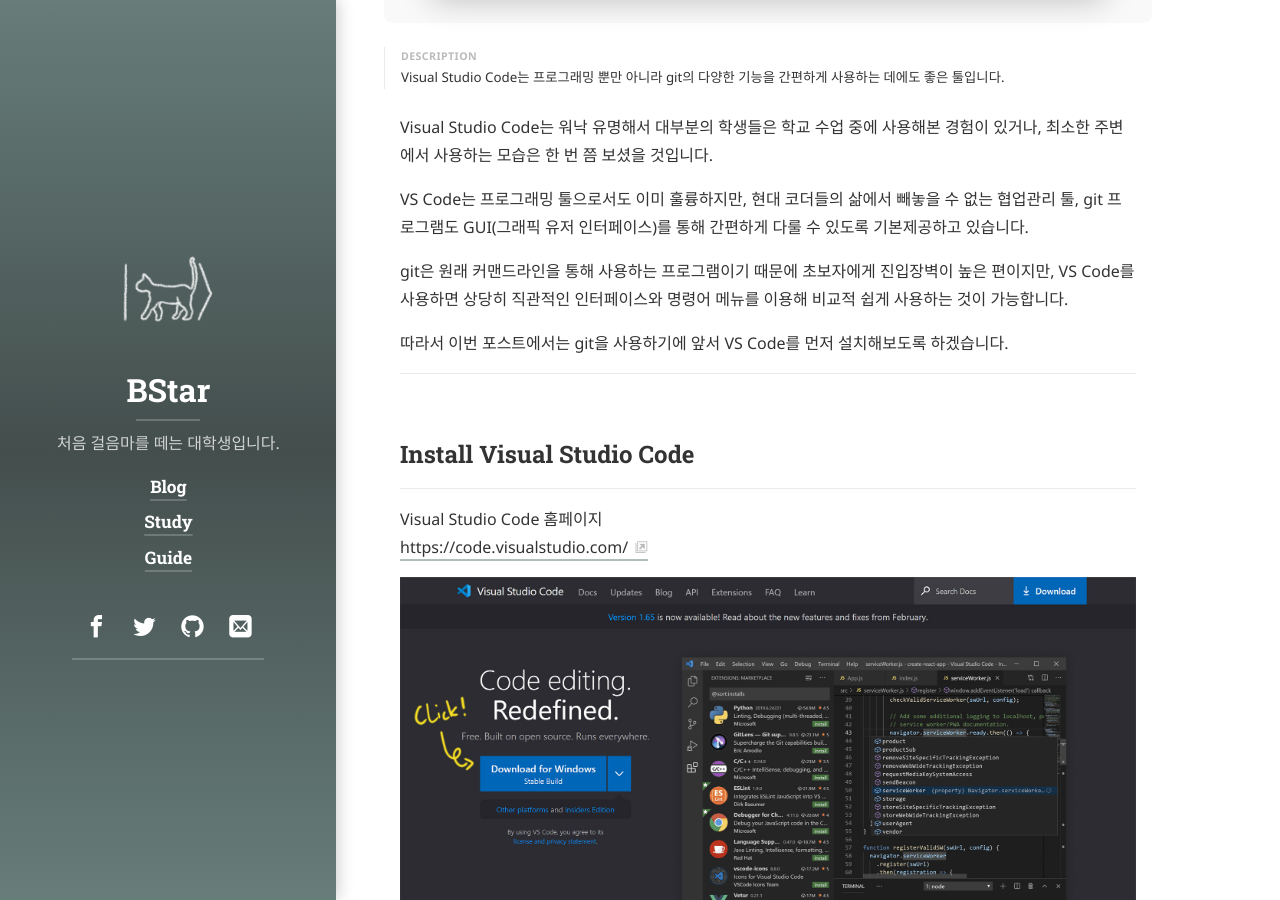
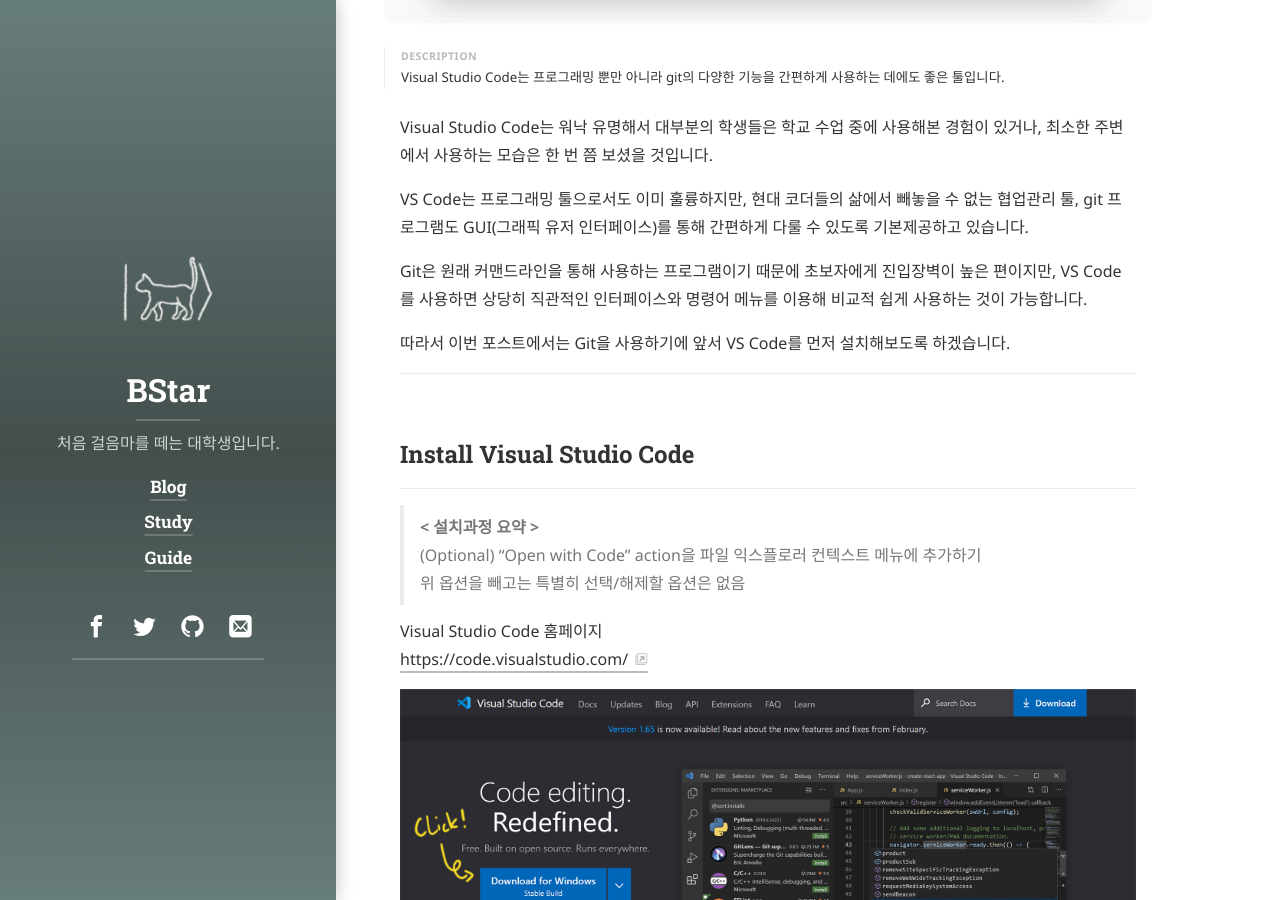
Before and after one commit to BStar14/bstar14.github.io, a Jekyll site: the page built from guide/_posts/2022-03-26-how-to-install-visual-studio-code.md, in a window 1280 px wide and 900 px high, scrolled down 631 px. Built offline with Jekyll 4.4.1, drawn with Linux system fonts in a browser that asks for light colours; cached includes are drawn as plain includes; nearby versions of some CDN libraries; some web fonts are replaced; library files that are not in the unit come from our copies.

Commit message:
Edit post 26.03.22

```diff
--- a/guide/_posts/2022-03-26-how-to-install-visual-studio-code.md
+++ b/guide/_posts/2022-03-26-how-to-install-visual-studio-code.md
@@ -11,13 +11,17 @@
 
 VS Code는 프로그래밍 툴으로서도 이미 훌륭하지만, 현대 코더들의 삶에서 빼놓을 수 없는 협업관리 툴, git 프로그램도 GUI(그래픽 유저 인터페이스)를 통해 간편하게 다룰 수 있도록 기본제공하고 있습니다.
 
-git은 원래 커맨드라인을 통해 사용하는 프로그램이기 때문에 초보자에게 진입장벽이 높은 편이지만, VS Code를 사용하면 상당히 직관적인 인터페이스와 명령어 메뉴를 이용해 비교적 쉽게 사용하는 것이 가능합니다.
+Git은 원래 커맨드라인을 통해 사용하는 프로그램이기 때문에 초보자에게 진입장벽이 높은 편이지만, VS Code를 사용하면 상당히 직관적인 인터페이스와 명령어 메뉴를 이용해 비교적 쉽게 사용하는 것이 가능합니다.
 
-따라서 이번 포스트에서는 git을 사용하기에 앞서 VS Code를 먼저 설치해보도록 하겠습니다.
+따라서 이번 포스트에서는 Git을 사용하기에 앞서 VS Code를 먼저 설치해보도록 하겠습니다.
 
 ---
 ## Install Visual Studio Code
 ---
+
+> __< 설치과정 요약 >__
+  (Optional) "Open with Code" action을 파일 익스플로러 컨텍스트 메뉴에 추가하기
+  위 옵션을 빼고는 특별히 선택/해제할 옵션은 없음
 
 Visual Studio Code 홈페이지
 [https://code.visualstudio.com/](https://code.visualstudio.com/)
```
